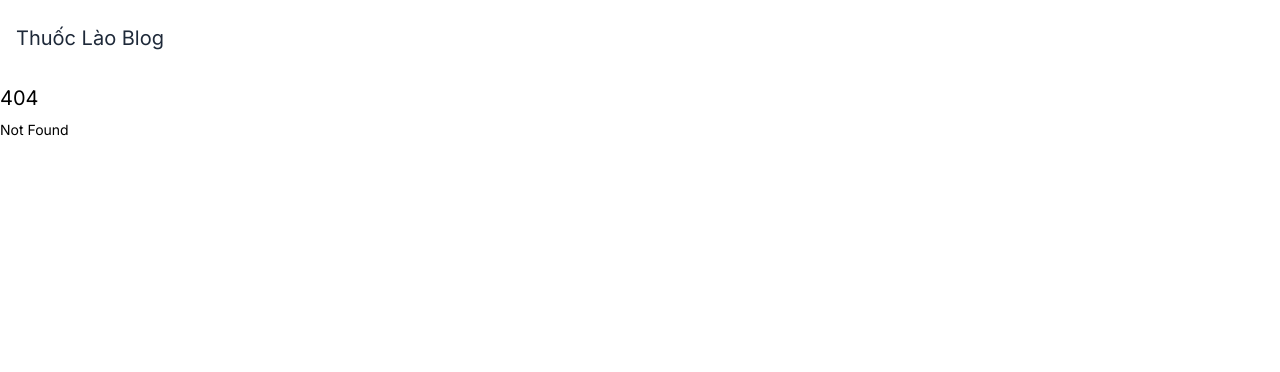
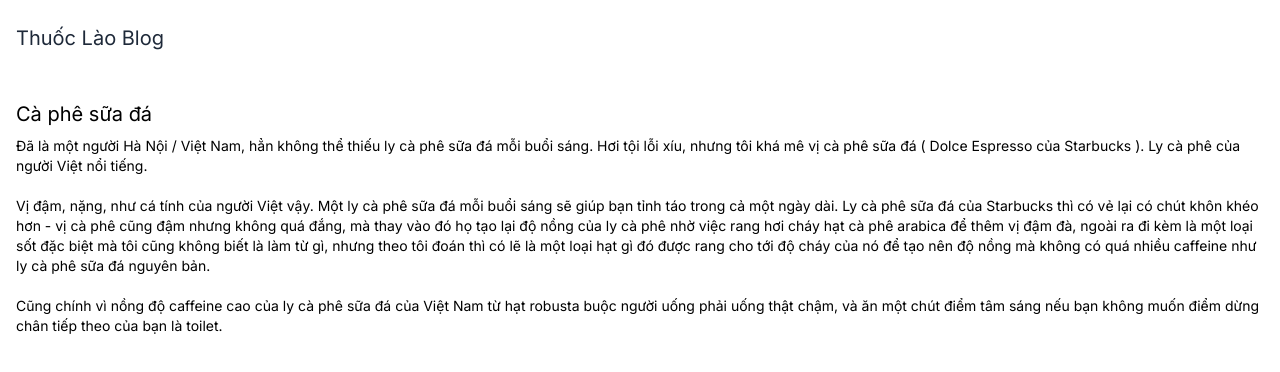
Before and after one commit to doraeminemon/bun-thang, a SvelteKit app: page /ca-phe-sua-da in a window 1280 px wide. Before the commit this address had no page. Shown: the top 372 px of the page. Built offline with nearby package versions, Linux system fonts and the light colour scheme.

Commit message:
feat(new-entry): Add page for cà phê sữa đã.

```diff
--- a/src/routes/+page.svelte
+++ b/src/routes/+page.svelte
@@ -11,5 +11,6 @@
     <li><a href="/bun-thang">Bún Thang</a></li>
     <li><a href="/pho-ga">Phở Gà</a></li>
     <li><a href="/che-lam">Chè Lam</a></li>
+    <li><a href="/ca-phe-sua-da">Cà Phê Sữa Đá</a></li>
   </ul>
 </section>
--- /dev/null
+++ b/src/routes/ca-phe-sua-da/+page.svelte
@@ -0,0 +1,23 @@
+<main>
+  <h1>Cà phê sữa đá</h1>
+  <p>
+    Đã là một người Hà Nội / Việt Nam, hẳn không thể thiếu ly cà phê sữa đá mỗi buổi sáng.
+    Hơi tội lỗi xíu, nhưng tôi khá mê vị cà phê sữa đá ( Dolce Espresso của Starbucks ).
+    Ly cà phê của người Việt nổi tiếng.
+    <br/>
+    <br/>
+    Vị đậm, nặng, như cá tính của người Việt vậy.
+    Một ly cà phê sữa đá mỗi buổi sáng sẽ giúp bạn tỉnh táo trong cả một ngày dài.
+    Ly cà phê sữa đá của Starbucks thì có vẻ lại có chút khôn khéo hơn - vị cà phê cũng
+    đậm nhưng không quá đắng, mà thay vào đó họ tạo lại độ nồng của ly cà phê nhờ việc
+    rang hơi cháy hạt cà phê arabica để thêm vị đậm đà, ngoài ra đi kèm là một loại sốt
+    đặc biệt mà tôi cũng không biết là làm từ gì, nhưng theo tôi đoán thì có lẽ là một
+    loại hạt gì đó được rang cho tới độ cháy của nó để tạo nên độ nồng mà không có quá
+    nhiều caffeine như ly cà phê sữa đá nguyên bản.
+    <br/>
+    <br/>
+    Cũng chính vì nồng độ caffeine cao của ly cà phê sữa đá của Việt Nam từ hạt robusta
+    buộc người uống phải uống thật chậm, và ăn một chút điểm tâm sáng nếu bạn không muốn
+    điểm dừng chân tiếp theo của bạn là toilet.
+  </p>
+</main>
```
